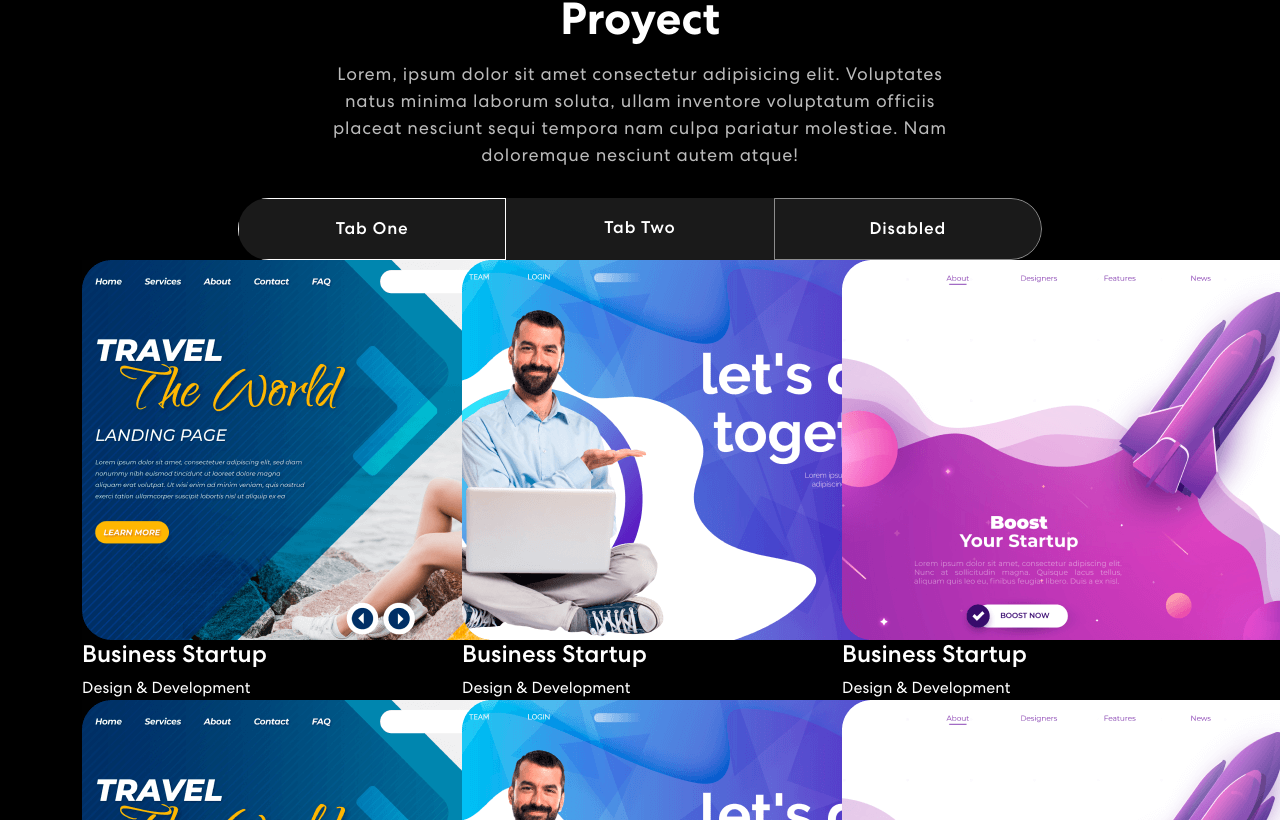
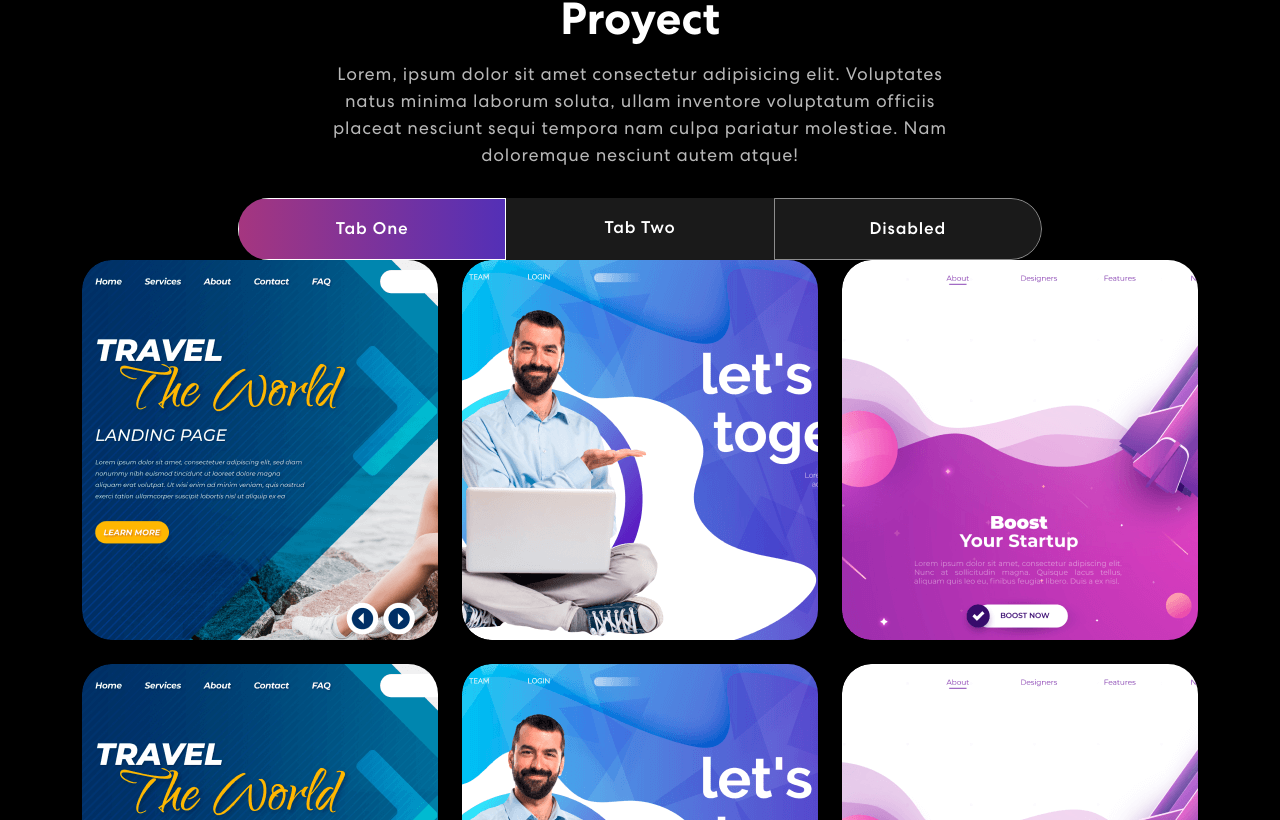
Before and after one commit to ClaudioBarlassina/Web-Porfolio, a React (Vite) app: page / in a window 1280 px wide. Shown: the part 1680-2500 px from the top of the page. Built offline with nearby package versions, Linux system fonts and the light colour scheme.

Commit message:
style Project

```diff
--- a/src/App.css
+++ b/src/App.css
@@ -385,7 +385,7 @@
   text-align: center;
 }
 .project p{
-  color: #BBBBBB;
+  color: #B8B8B8;
   font-size: 18px;
   letter-spacing: 0.8px;
   line-height: 1.5em;
@@ -401,7 +401,7 @@
   overflow: hidden;
 }
 .project .nav.nav-pills .nav-item{
-  width: 33.33%;
+  width: 33.33333%;
 }
 .project .nav.nav-pills .nav-link{
   background-color: transparent;
@@ -423,14 +423,17 @@
   position: absolute;
   width: 0;
   height: 100%;
-  background: linear-gradient(90.21deg, -5.91% , 111.58%);
+  background: linear-gradient(90.21deg, #AA367C -5.91% , #4A2FBD 111.58%);
 
   top:0;
   left: 0;
   z-index: -1;
   transition: 0.3s ease-in-out;
 }
-.project .nav.nav-pills .nav-link.active{
+.project .nav.nav-pills .nav-link.active::before{
+width: 100% !important;
+}
+.project  .nav.nav-pills .nav-link.active{
   border: 1px solid rgba(255, 255, 255, 1);
 }
 .nav-link#projects-tabs-tab-first{
@@ -456,9 +459,48 @@
 }
 .proj-imgbx::before{
   content:"";
-  background: linear-gradient(90.21deg, #AA367C -5.91% #4A2FBD 111.58%);
+  background: linear-gradient(90.21deg, #AA367C -5.91%,#4A2FBD 111.58%);
   opacity: 0.85;
   position: absolute;
   width: 100%;
   height: 0;
+  transition: 0.4s ease-in-out;
 }
+.proj-imgbx:hover::before{
+  height: 100%;
+
+}
+.proj-txtx{
+  position: absolute;
+  text-align: center;
+  top:65%;
+  left: 50%;
+  transform: translate(-50%, -50%);
+  transition: 0.5s ease-in-out;
+  opacity: 0;
+  width: 100%;
+}
+.proj-imgbx:hover .proj-txtx{
+  top:50%;
+  opacity: 1;
+}
+.proj-txtx h4{
+  font-size: 30px;
+  font-weight: 700;
+  letter-spacing: 0.8px;
+  line-height: 1.1em;
+}
+.proj-txtx span{
+  font-style: italic;
+  font-weight: 400;
+  font-size: 15px;
+  letter-spacing: 0.8px;
+}
+.background-image-right{
+  top:20%;
+  position: absolute;
+  bottom: 0;
+  width: 35%;
+  right: 0;
+  z-index: -4;
+}
--- a/src/Components/ProjectCard.jsx
+++ b/src/Components/ProjectCard.jsx
@@ -3,11 +3,14 @@
 
 function ProjectCard({ title, description, imgUrl}) {
   return (
-      <Col sm={6 } md={4}>
+      <Col sm={6} md={4}>
+          <div className='proj-imgbx'>
+
           <img src={imgUrl} alt="" />
           <div className='proj-txtx'>
               <h4>{title}</h4>
               <span>{description }</span>
+          </div>
           </div>
       </Col>
   )
--- a/src/Components/Projects.jsx
+++ b/src/Components/Projects.jsx
@@ -80,7 +80,7 @@
           </Col>
         </Row>
           </Container>
-          <img className="background-image-rigth" src={colorSharp2 } alt="" />
+          <img className="background-image-right" src={colorSharp2 } alt="" />
     </section>
   );
 }
```
